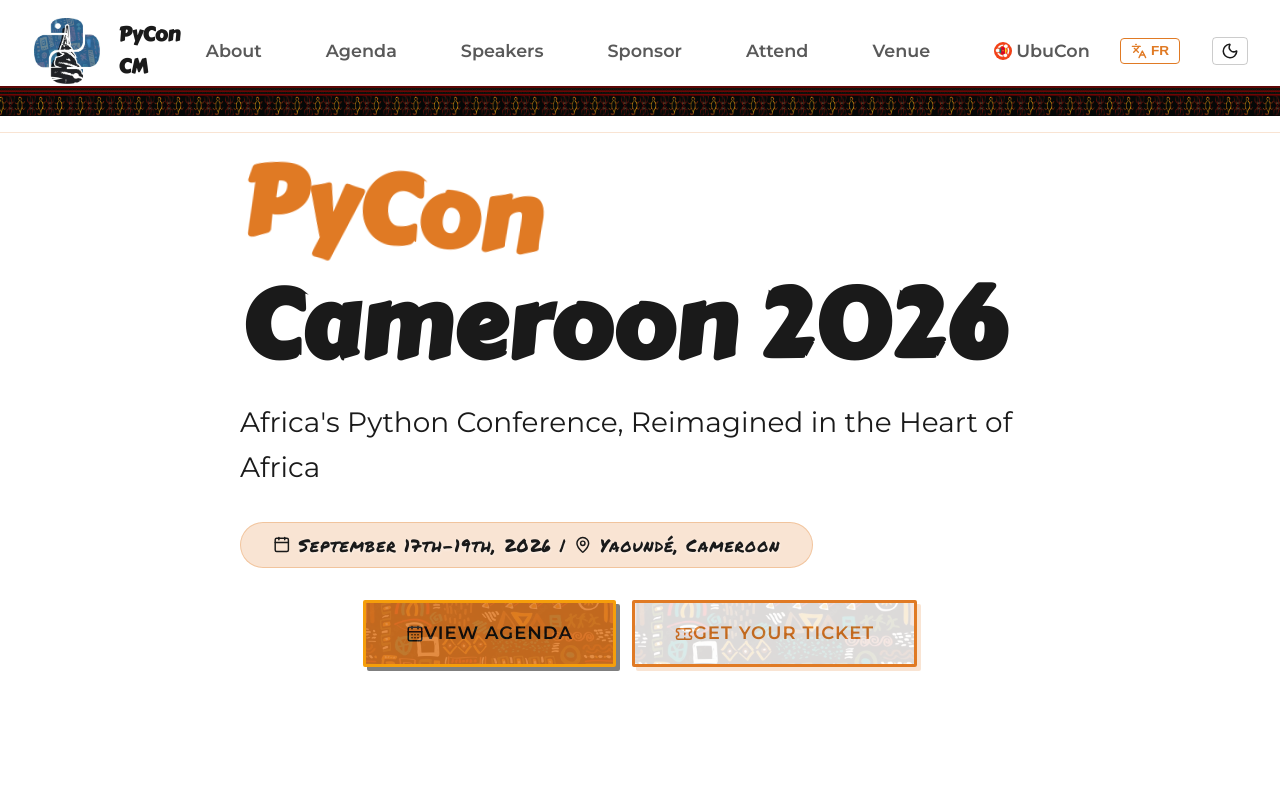
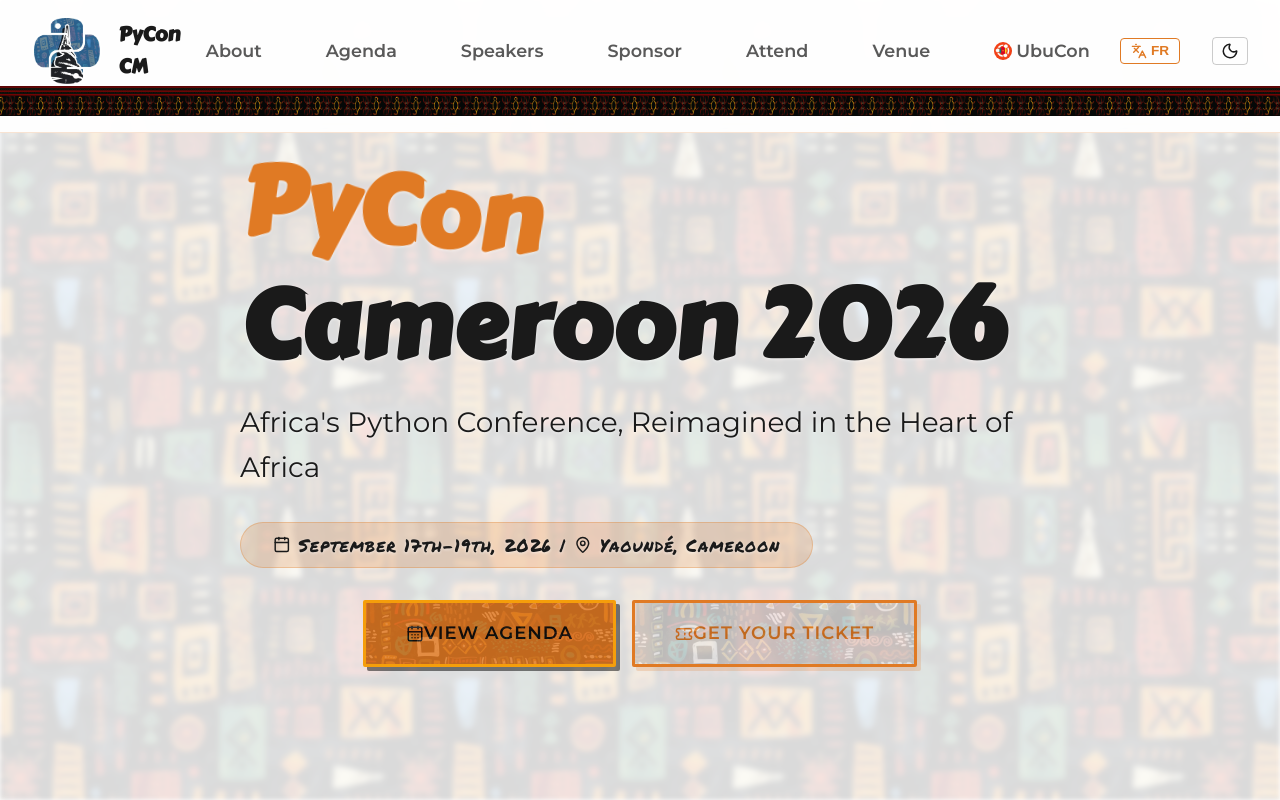
Before and after one commit to pythoncameroon/PyCon_Cameroon_2026, a React (Vite) app: page /en/ in a window 1280 px wide. Shown: the top 800 px of the page. Built offline with nearby package versions, Linux system fonts and the light colour scheme.

Commit message:
feat: simplify hero overlay backgrounds for improved clarity
Signed-off-by: Steve Yonkeu <yokwejuste@yahoo.com>

```diff
--- a/src/index.css
+++ b/src/index.css
@@ -131,10 +131,7 @@
 }
 
 [data-theme="light"] .hero-overlay {
-    background: linear-gradient(180deg,
-            rgba(245, 245, 245, 0.55) 0%,
-            rgba(245, 245, 245, 0.7) 50%,
-            rgba(245, 245, 245, 0.9) 100%) !important;
+    background: rgba(245, 245, 245, 0.7) !important;
 }
 
 [data-theme="light"] .hero-title,
@@ -2269,7 +2266,7 @@
     left: 0;
     right: 0;
     bottom: 0;
-    z-index: -1;
+    z-index: 0;
     background-image: url('/images/patterns/African.webp');
     background-size: 400px;
     background-repeat: repeat;
@@ -2284,10 +2281,7 @@
     left: 0;
     right: 0;
     bottom: 0;
-    background: linear-gradient(180deg,
-            rgba(13, 13, 13, 0.5) 0%,
-            rgba(13, 13, 13, 0.7) 50%,
-            rgba(13, 13, 13, 0.95) 100%);
+    background: rgba(13, 13, 13, 0.6);
     backdrop-filter: blur(2px);
 }
 
```
